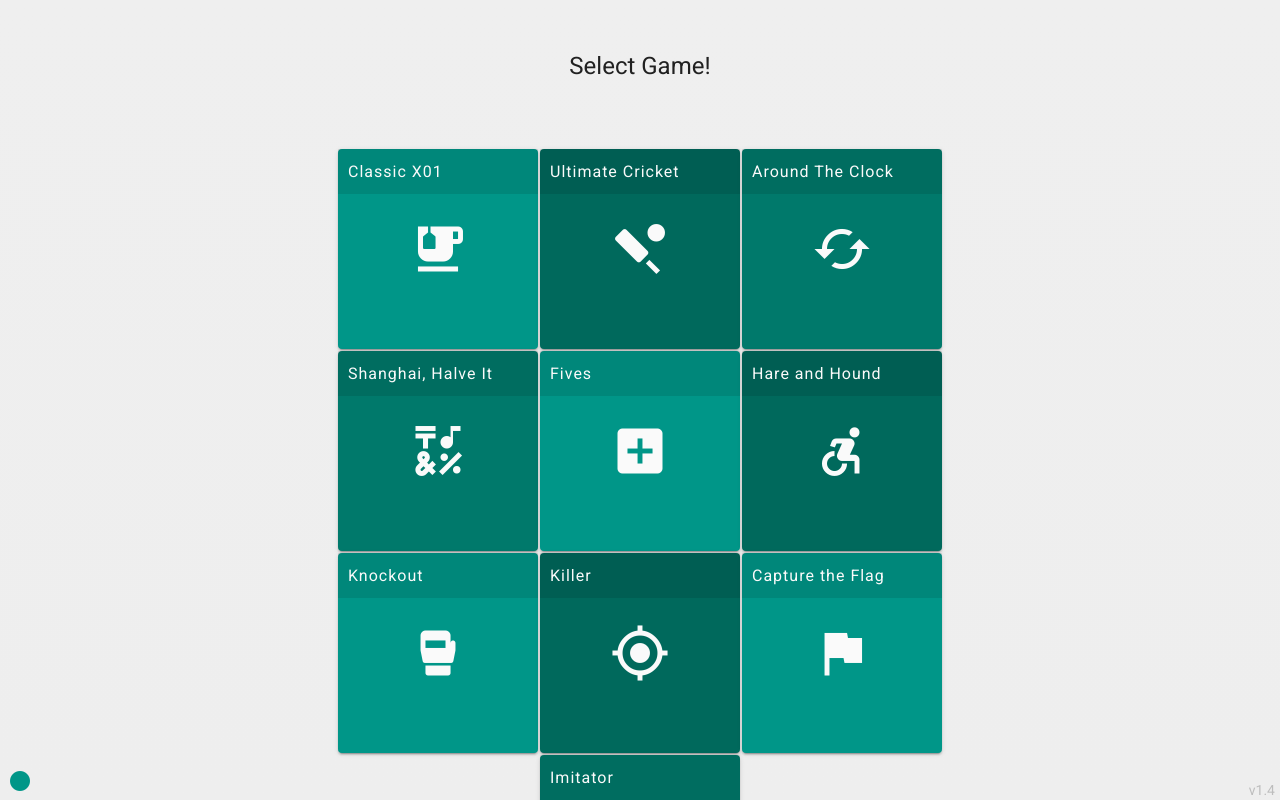
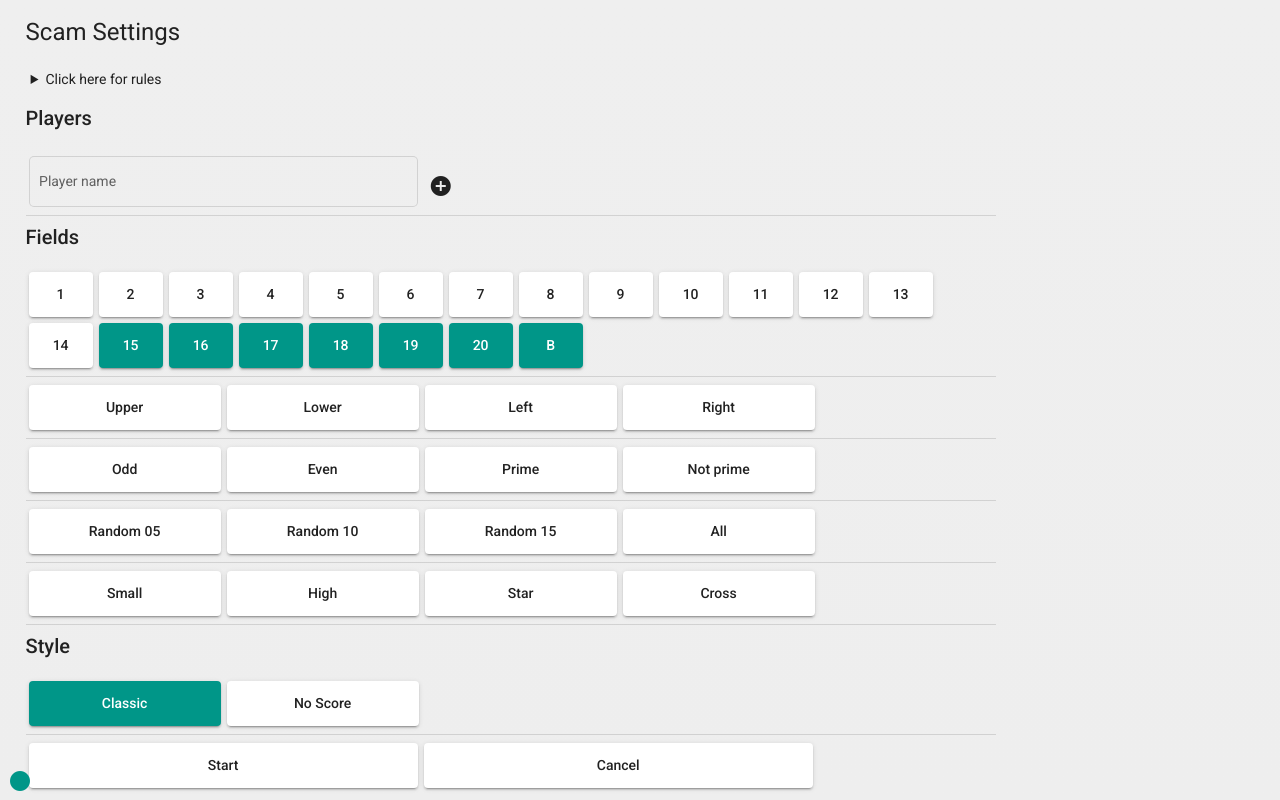
Before and after one commit to viktorhajer/darts-scoreboard-ng, an Angular app: page /scam in a window 1280 px wide. Before the commit this address led to /. Shown: the top 800 px of the page. Built offline with nearby package versions, Linux system fonts and the light colour scheme.

Commit message:
Scam game mode

```diff
--- a/src/app/app-routing.ts
+++ b/src/app/app-routing.ts
@@ -10,6 +10,7 @@ import {HareAndHoundModule} from './hare-and-hound/hare-and-hound.module';
 import {KnockoutModule} from './knockout/knockout.module';
 import {ConquerorModule} from './conqueror/conqueror.module';
 import {ImitatorModule} from './imitator/imitator.module';
+import {ScamModule} from './scam/scam.module';
 
 export const routes: Routes = [
   {
@@ -67,6 +68,11 @@ export const routes: Routes = [
     loadChildren: () => ImitatorModule
   },
   {
+    path: 'scam',
+    data: {name: 'Scam'},
+    loadChildren: () => ScamModule
+  },
+  {
     path: '**', redirectTo: ''
   }
 ];
--- a/src/app/components/menu/menu.component.html
+++ b/src/app/components/menu/menu.component.html
@@ -10,4 +10,4 @@
     </button>
   </div>
 </div>
-<div class="version">v1.4</div>
+<div class="version">v1.5</div>
--- a/src/app/components/menu/menu.component.ts
+++ b/src/app/components/menu/menu.component.ts
@@ -24,7 +24,7 @@ const routes: Routes = [
   },
   {
     path: 'hare-and-hound',
-    data: {name: 'Hare and Hound', color: '#0a756b', icon: 'accessible_forward'}
+    data: {name: 'Hare and Hound', color: '#0a756b', icon: 'cruelty_free'}
   },
   {
     path: 'knockout',
@@ -41,6 +41,10 @@ const routes: Routes = [
   {
     path: 'imitator',
     data: {name: 'Imitator', color: '#0a756b', icon: 'group'}
+  },
+  {
+    path: 'scam',
+    data: {name: 'Scam', color: '#0a756b', icon: 'group_work'}
   }
 ];
 
--- /dev/null
+++ b/src/app/scam/models/scam.settings.model.ts
@@ -0,0 +1,8 @@
+import {CricketSettings} from '../../cricket/models/cricet.settings.model';
+
+export class ScamSettings extends CricketSettings {
+  constructor() {
+   super();
+   this.style = 1;
+  }
+}
--- /dev/null
+++ b/src/app/scam/scam.component.html
@@ -0,0 +1,51 @@
+<div id="playgroundContent">
+
+  <app-settings *ngIf="settingsOpen" [title]="'Scam'" [playground]="playground"
+                [rules]="'...'">
+    <h2>Fields</h2>
+    <button mat-raised-button class="button" [color]="settings.isFieldAllowed(i)?'primary':''"
+            *ngFor="let numb of settings.getNumbers(); let i = index" (click)="settings.setNumber(i)">
+      {{numb === 21 ? 'B' : numb}}
+    </button>
+    <mat-divider></mat-divider>
+    <button mat-raised-button class="button shortmedium" (click)="settings.upper()">Upper</button>
+    <button mat-raised-button class="button shortmedium" (click)="settings.lower()">Lower</button>
+    <button mat-raised-button class="button shortmedium" (click)="settings.left()">Left</button>
+    <button mat-raised-button class="button shortmedium" (click)="settings.right()">Right</button>
+    <mat-divider></mat-divider>
+    <button mat-raised-button class="button shortmedium" (click)="settings.odd()">Odd</button>
+    <button mat-raised-button class="button shortmedium" (click)="settings.even()">Even</button>
+    <button mat-raised-button class="button shortmedium" (click)="settings.prime()">Prime</button>
+    <button mat-raised-button class="button shortmedium" (click)="settings.notPrime()">Not prime</button>
+    <mat-divider></mat-divider>
+    <button mat-raised-button class="button shortmedium" (click)="settings.randomize(5)">Random 05</button>
+    <button mat-raised-button class="button shortmedium" (click)="settings.randomize(10)">Random 10</button>
+    <button mat-raised-button class="button shortmedium" (click)="settings.randomize(15)">Random 15</button>
+    <button mat-raised-button class="button shortmedium" (click)="settings.all()">All</button>
+    <mat-divider></mat-divider>
+    <button mat-raised-button class="button shortmedium" (click)="settings.small()">Small</button>
+    <button mat-raised-button class="button shortmedium" (click)="settings.high()">High</button>
+    <button mat-raised-button class="button shortmedium" (click)="settings.star()">Star</button>
+    <button mat-raised-button class="button shortmedium" (click)="settings.cross()">Cross</button>
+    <mat-divider></mat-divider>
+
+    <h2>Style</h2>
+    <button mat-raised-button class="button shortmedium" [color]="settings.style==1?'primary':''"
+            (click)="settings.setStyle(1)">Classic
+    </button>
+    <button mat-raised-button class="button shortmedium" [color]="settings.style==3?'primary':''"
+            (click)="settings.setStyle(3)">No Score
+    </button>
+  </app-settings>
+
+  <div class="side-left">
+    <app-game-toolbar [playground]="playground" *ngIf="!settingsOpen"></app-game-toolbar>
+    <ng-container *ngIf="!settingsOpen">
+      <div class="player {{(i === game.actualPlayerIndex) ? 'highlighted' : ''}}"
+           *ngFor="let player of game.players; let i = index">
+        <app-player-score [player]="player" [hasContent]="false"></app-player-score>
+      </div>
+    </ng-container>
+  </div>
+  <app-number-plate [playground]="playground" *ngIf="!settingsOpen"></app-number-plate>
+</div>
--- /dev/null
+++ b/src/app/scam/scam.component.ts
@@ -0,0 +1,50 @@
+import {Component} from '@angular/core';
+import {Playground} from '~models/playground.model';
+import {GameService} from '~services/game.service';
+import {Player} from '~models/player.model';
+import {Router} from '@angular/router';
+import {PlaygroundState} from '~models/playground-state.model';
+import {DialogService} from '~services/dialog.service';
+import {slideInAnimation} from '../route-animation';
+import {ApplicationStateService} from '~services/application-state.service';
+import {ScamSettings} from './models/scam.settings.model';
+import {SoundService} from '~services/sound.service';
+
+@Component({
+  templateUrl: './scam.component.html',
+  animations: [slideInAnimation],
+})
+export class ScamComponent extends Playground<PlaygroundState> {
+
+  settings: ScamSettings;
+
+  constructor(application: ApplicationStateService, game: GameService, route: Router,
+              dialogService: DialogService, soundService: SoundService) {
+    super(application, game, route, dialogService, soundService);
+    this.settings = new ScamSettings();
+  }
+
+  calculatePoints(player: Player, fieldIndex: number, score: number) {
+    if (this.isFieldEnabled(fieldIndex)) {
+      player.score += (this.settings.isNoScoreGame() ? 1 : score) * this.multiplier;
+      this.settings.numbs[fieldIndex] = false;
+    }
+  }
+
+  checkPlayerState(player: Player) {
+    if(!this.settings.numbs.find(n => n)) {
+      this.game.players.forEach(p => p.setWin(this.game.isTheBestPlayer(p)));
+    }
+    if (this.game.isTheLastThrow()) {
+      this.game.nextPlayer();
+    }
+  }
+
+  isFieldEnabled(fieldIndex: number): boolean {
+    return this.settings.numbs[fieldIndex];
+  }
+
+  customReset() {
+    this.settings.fields.forEach(f => this.settings.numbs[f] = true);
+  }
+}
--- a/src/styles/theming.scss
+++ b/src/styles/theming.scss
@@ -52,8 +52,10 @@ $basic: mat-palette($mat-grey);
     .menu-button-12 { background: mat-color($primary, 800) }
     .menu-button-20 { background: mat-color($primary, 500) }
     .menu-button-21 { background: mat-color($primary, 800) }
-    .menu-button-22 { background: mat-color($primary, 500) }
+    .menu-button-22 { background: mat-color($primary, 700) }
     .menu-button-30 { background: mat-color($primary, 700) }
+    .menu-button-31 { background: mat-color($primary, 500) }
+    .menu-button-32 { background: mat-color($primary, 800) }
   }
 }
 
```
Also changed, not shown: src/app/scam/scam.module.ts (added, +16 -0 lines), 8 other files (tests, documents, lock files or other folders).
